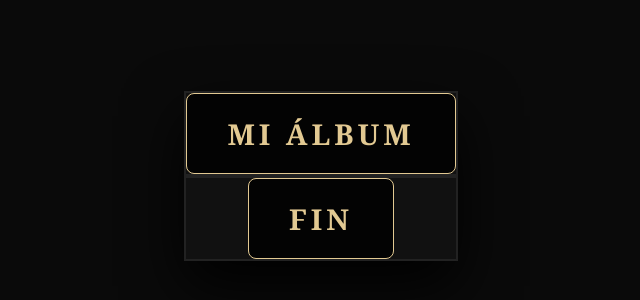
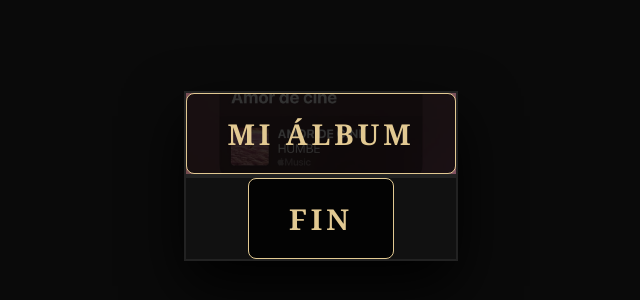
Before and after one commit to arturo1906/canciones, a plain HTML site: page index.html in a window 1280 px wide. Shown: the part 224-524 px from the top of the page, without its empty margins (319-959 px from the left). Drawn offline with Linux system fonts and the light colour scheme.

Commit message:
Update index.html

```diff
--- a/index.html
+++ b/index.html
@@ -83,7 +83,7 @@
     <div id="book">
 
       <!-- PORTADA INICIAL -->
-      <div class="page page-cover" data-density="hard" style="background-image: url('img/portada_general.jpg');">
+      <div class="page page-cover" data-density="hard" style="background-image: url('img/portada_general.jpeg');">
         <h2 class="cover-title">Mi Álbum</h2>
       </div>
 
```
